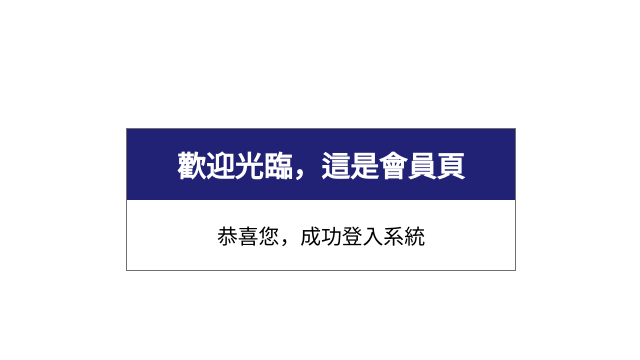
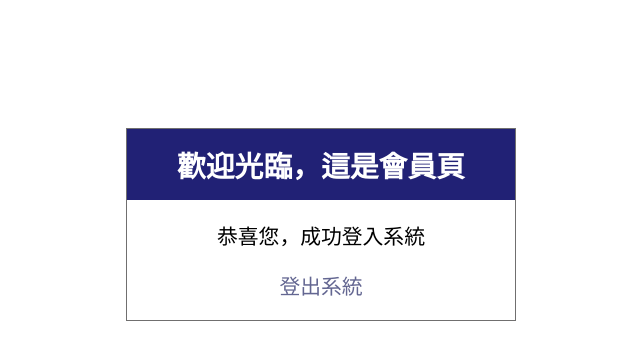
Before and after one commit to Jung117/stage1, a FastAPI app: page /member in a window 1280 px wide. Shown: the top 360 px of the page, without its empty margins (319-959 px from the left). Run offline with FastAPI, Linux system fonts and the light colour scheme.

Commit message:
Update styling

```diff
--- a/week4/main.py
+++ b/week4/main.py
@@ -5,12 +5,11 @@ from fastapi.templating import Jinja2Templates
 from starlette.middleware.sessions import SessionMiddleware
 
 
-
 app = FastAPI()
 app.mount("/static", StaticFiles(directory = "static"), name = "static")
 templates = Jinja2Templates(directory = "templates")
 # Session
-app.add_middleware(SessionMiddleware, secret_key = "wehelp-week4-secret-key")
+app.add_middleware(SessionMiddleware, secret_key = "jung-secret-key")
 
 
 # index.html
@@ -22,15 +21,20 @@ async def home(request: Request):
 
 
 @app.post("/login")
-async def login(request: Request, email: str = Form(...), pwd: str = Form(...)):
+async def login(request: Request, email: str = Form(""), pwd: str = Form("")):
 
-        if email == "abc@abc.com" and pwd == "abc":
+        if request.session.get("logged_in"):
+            return RedirectResponse(url = "/member", status_code = 303)
+
+        if not email or not pwd: # email or password is empty
+            msg = "請輸入信箱和密碼"
+        elif email == "abc@abc.com" and pwd == "abc":
             request.session["logged_in"] = True
             return RedirectResponse(url = "/member", status_code = 303)
-        else:
-            # 自訂的錯誤訊息
+        else:   # wrong email or password
             msg = "帳號或密碼輸入錯誤"
-            return RedirectResponse(
+
+        return RedirectResponse(
                 url = f"/ohoh?msg={msg}", status_code = 303)
 
 
@@ -46,12 +50,13 @@ async def error_msg(request: Request, msg: str = ""):
     return templates.TemplateResponse(request, "ohoh.html", {"msg": msg})
 
 
-# Logout.html
+# logout.html
 @app.get("/logout")
 async def logout(request: Request):
     pass
 
 
+# hotel.html
 @app.get("/hotel/{id}")
 async def get_hotel(request: Request, id: str):
     pass
--- a/week4/static/css/style.css
+++ b/week4/static/css/style.css
@@ -86,6 +86,34 @@ input {
     font-size: 1.3rem;
 }
 
+/* Logout href */
+.memberText {
+    display: flex;
+    flex-direction: column;
+    align-items: center;
+}
+
+.memberText a {
+    font-size: 1.3rem;
+    font-weight: 400;
+    margin-bottom: 20px;
+    color: rgb(99, 102, 145);
+    text-decoration: none;
+}
+
+.memberText a:visited {
+    color: rgb(99, 102, 145);
+}
+
+.memberText a:hover {
+    color: rgb(170, 9, 9);
+    transform: scale(1.05);
+}
+
+.memberText a:active {
+    transform: scale(0.97);
+}
+
 
 
 /* Medium screen size */
--- a/week4/templates/index.html
+++ b/week4/templates/index.html
@@ -10,12 +10,12 @@
 			<h3>登入系統</h3>
 			<div class="labelBlock">
 				<label for="email">信箱</label>
-    			<input type="text" id="email" name="email" placeholder=" xxx@abc.com" required>
+    			<input type="text" id="email" name="email" placeholder=" xxx@abc.com">
 			</div>
 
 			<div class="labelBlock">
 				<label for="password">密碼</label>
-				<input type="password" id="pwd" name="pwd" placeholder=" xxxxxxxxx" required>
+				<input type="password" id="pwd" name="pwd" placeholder=" xxxxxxxxx">
 			</div>
 
 			<div class="labelBlock">
--- a/week4/templates/member.html
+++ b/week4/templates/member.html
@@ -6,7 +6,10 @@
 
 	<div class="memberBlock">
 		<h1>歡迎光臨，這是會員頁</h1>
-		<span>恭喜您，成功登入系統</span>
+        <div class="memberText">
+		    <span>恭喜您，成功登入系統</span>
+            <a href="{{ url_for('member') }}">登出系統</a>
+        </div>
     </div>
 
 {% endblock %}
```
